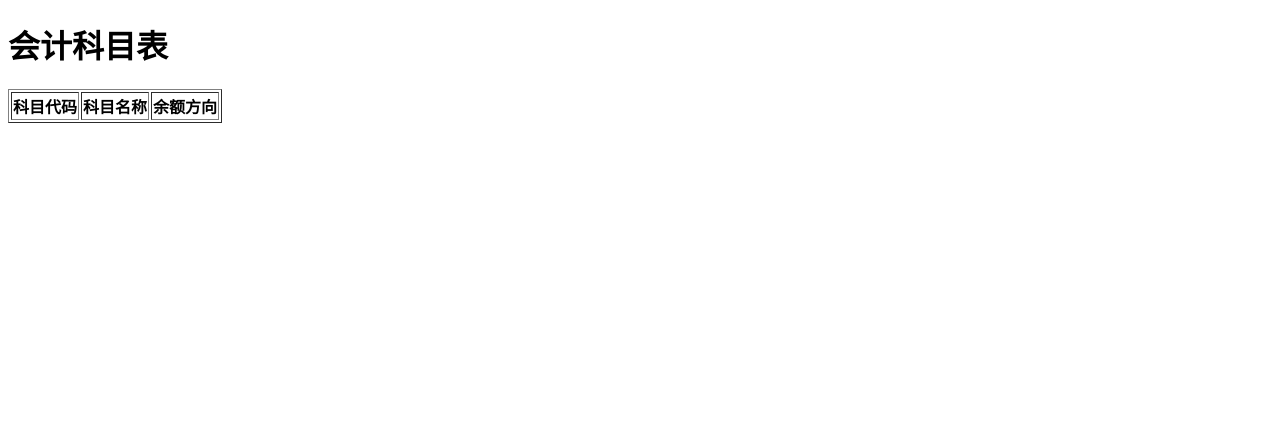
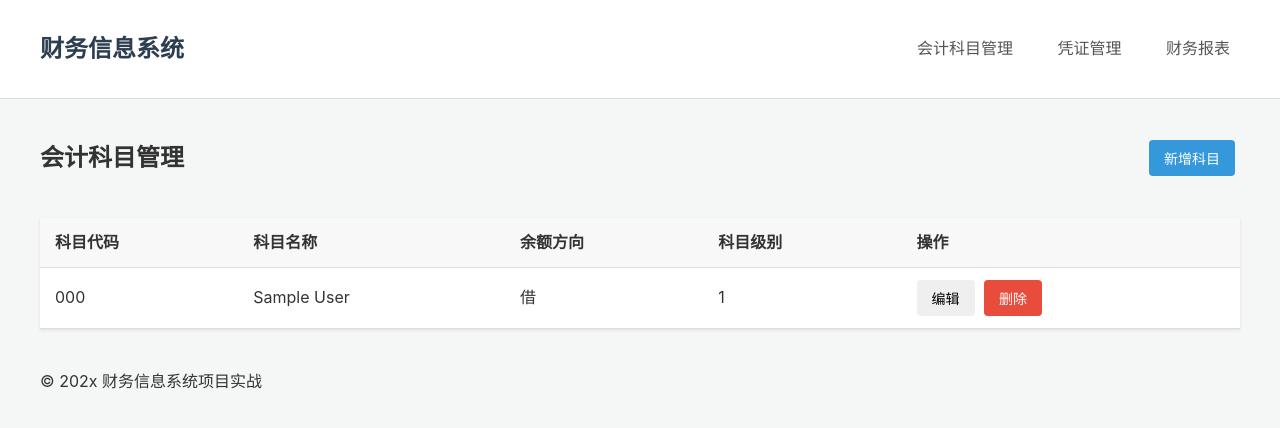
Before and after one commit to Jimmy-Lian/financial-system-tutorial, a Flask app: page /accounts in a window 1280 px wide. Shown: the top 428 px of the page. Run offline with Flask 3, Linux system fonts and the light colour scheme; tables that the repository leaves empty hold one stand-in row (values such as "Sample post"); lists and menus that the app fills with data are empty.

Commit message:
feat: Implement interactive accounts management page(页面优化)

```diff
--- /dev/null
+++ b/backend/static/css/style.css
@@ -0,0 +1,118 @@
+/* backend/static/css/style.css */
+body {
+    font-family: -apple-system, BlinkMacSystemFont, "Segoe UI", Roboto, "Helvetica Neue", Arial, sans-serif;
+    background-color: #f4f7f6;
+    color: #333;
+    margin: 0;
+    line-height: 1.6;
+}
+.container {
+    max-width: 1200px;
+    margin: 0 auto;
+    padding: 20px;
+}
+.navbar {
+    background-color: #fff;
+    border-bottom: 1px solid #ddd;
+    padding: 10px 0;
+}
+.navbar .container {
+    display: flex;
+    justify-content: space-between;
+    align-items: center;
+}
+.navbar-brand {
+    font-size: 1.5em;
+    font-weight: bold;
+    color: #2c3e50;
+    text-decoration: none;
+}
+.navbar-links a {
+    color: #555;
+    text-decoration: none;
+    margin-left: 20px;
+    padding: 5px 10px;
+    border-radius: 5px;
+    transition: background-color 0.3s;
+}
+.navbar-links a:hover {
+    background-color: #eee;
+}
+table {
+    width: 100%;
+    border-collapse: collapse;
+    margin-top: 20px;
+    background-color: #fff;
+    box-shadow: 0 1px 3px rgba(0,0,0,0.1);
+}
+th, td {
+    padding: 12px 15px;
+    text-align: left;
+    border-bottom: 1px solid #ddd;
+}
+th {
+    background-color: #f8f8f8;
+    font-weight: bold;
+}
+.btn {
+    padding: 8px 15px;
+    border: none;
+    border-radius: 4px;
+    cursor: pointer;
+    font-size: 14px;
+    margin-right: 5px;
+}
+.btn-primary {
+    background-color: #3498db;
+    color: white;
+}
+.btn-danger {
+    background-color: #e74c3c;
+    color: white;
+}
+
+/* backend/static/css/style.css (追加部分)*/
+.modal {
+    display: none;
+    position: fixed;
+    z-index: 1000;
+    left: 0;
+    top: 0;
+    width: 100%;
+    height: 100%;
+    overflow: auto;
+    background-color: rgba(0,0,0,0.4);
+}
+.modal-content {
+    background-color: #fefefe;
+    margin: 15% auto;
+    padding: 20px;
+    border: 1px solid #888;
+    width: 80%;
+    max-width: 500px;
+    border-radius: 8px;
+}
+.close-button {
+    color: #aaa;
+    float: right;
+    font-size: 28px;
+    font-weight: bold;
+}
+.close-button:hover,
+.close-button:focus {
+    color: black;
+    text-decoration: none;
+    cursor: pointer;
+}
+.form-group {
+    margin-bottom: 15px;
+}
+.form-group label {
+    display: block;
+    margin-bottom: 5px;
+}
+.form-group input, .form-group select {
+    width: 100%;
+    padding: 8px;
+    box-sizing: border-box;
+}
--- /dev/null
+++ b/backend/static/js/accounts.js
@@ -0,0 +1,132 @@
+// backend/static/js/accounts.js
+$(document).ready(function() {
+
+    const API_URL = '/api/accounts';
+    const $tableBody = $('#accounts-table tbody');
+    const $modal = $('#account-modal');
+    const $form = $('#account-form');
+    const $modalTitle = $('#modal-title');
+
+    // --- 功能1: 加载并显示所有会计科目 (Read) ---
+
+	function loadAccounts() {
+    $.ajax({
+        url: API_URL,
+        type: 'GET',
+        dataType: 'json', // 明确期望返回JSON
+        success: function(accounts) {
+            $tableBody.empty(); // 清空表格
+            accounts.forEach(function(account) {
+                const row = `
+                    <tr>
+                        <td>${account.account_code}</td>
+                        <td>${account.account_name}</td>
+                        <td>${account.balance_direction ==='debit' ? '借':'贷'}</td>
+                        <td>${account.level}</td>
+                        <td>
+                            <button class="btn btn-edit" data-code="${account.account_code}">编辑</button>
+                            <button class="btn btn-danger btn-delete" data-code="${account.account_code}">删除</button>
+                        </td>
+                    </tr>
+                `;
+                $tableBody.append(row);
+            });
+        },
+        //错误处理
+        error: function(xhr, status, error) {
+            console.error("AJAX请求失败:", status, error);
+            console.error("服务器响应:", xhr.responseText);
+            alert("加载会计科目失败！请检查浏览器控制台获取详细错误信息。");
+        }
+    });
+}
+    // --- 功能2: 处理新增和编辑弹窗 ---
+    // 打开新增弹窗
+    $('#btn-add-account').on('click', function() {
+        $modalTitle.text('新增科目');
+        $form[0].reset(); // 重置表单
+        $('#account-code').prop('readonly', false); // 科目代码可编辑
+        $modal.show();
+    });
+
+    // 关闭弹窗
+    $('.close-button').on('click', function() {
+        $modal.hide();
+    });
+
+    // --- 功能3: 提交表单 (Create & Update) ---
+    $form.on('submit', function(event) {
+        event.preventDefault(); // 阻止表单默认提交
+
+        const accountCode = $('#account-code').val();
+        const isUpdate = !!$('#account-code').prop('readonly');
+
+        const url = isUpdate ? `${API_URL}/${accountCode}` : API_URL;
+        const method = isUpdate ? 'PUT' : 'POST';
+
+        const formData = {
+            account_code: accountCode,
+            account_name: $('#account-name').val(),
+            balance_direction: $('#balance-direction').val()
+        };
+
+        $.ajax({
+            url: url,
+            type: method,
+            contentType: 'application/json',
+            data: JSON.stringify(formData),
+            success: function(response) {
+                alert(response.message);
+                $modal.hide();
+                loadAccounts(); // 刷新表格
+            },
+            error: function() {
+                alert('操作失败！');
+            }
+        });
+    });
+
+// --- 功能4: 处理编辑按钮点击 (填充表单) ---
+$tableBody.on('click', '.btn-edit', function() {
+    const accountCode = $(this).data('code');
+
+    // 先通过API获取该科目的最新数据
+    $.ajax({
+        url: `${API_URL}/${accountCode}`,
+        type: 'GET',
+        success: function(account) {
+            $modalTitle.text('编辑科目');
+            $('#account-code').val(account.account_code).prop('readonly', true);
+            $('#account-name').val(account.account_name);
+            $('#balance-direction').val(account.balance_direction);
+            $modal.show();
+        },
+        //  增加错误处理逻辑
+        error: function(xhr) {
+            // 如果请求失败，弹窗提示错误信息
+            alert('获取科目信息失败: ' + (xhr.responseJSON ? xhr.responseJSON.error : '未知错误'));
+        }
+    });
+});
+
+    // --- 功能5: 处理删除按钮点击 (Delete) ---
+    $tableBody.on('click', '.btn-delete', function() {
+        if (confirm('确定要删除这个科目吗？')) {
+            const accountCode = $(this).data('code');
+            $.ajax({
+                url: `${API_URL}/${accountCode}`,
+                type: 'DELETE',
+                success: function(response) {
+                    alert(response.message);
+                    loadAccounts(); // 刷新表格
+                },
+                error: function(xhr) {
+                    alert('删除失败: ' + xhr.responseJSON.error);
+                }
+            });
+        }
+    });
+
+    // 页面初始加载
+    loadAccounts();
+});
--- a/backend/templates/accounts.html
+++ b/backend/templates/accounts.html
@@ -1,29 +1,53 @@
 <!-- backend/templates/accounts.html -->
-<!DOCTYPE html>
-<html lang="zh-CN">
-<head>
-    <meta charset="UTF-8">
-    <title>会计科目表</title>
-</head>
-<body>
-    <h1>会计科目表</h1>
-    <table border="1">
+{% extends "layout.html" %}
+{% block title %}会计科目管理{% endblock %}
+{% block content %}
+    <div class="page-header" style="display: flex; justify-content: space-between; align-items: center;">
+        <h2>会计科目管理</h2>
+        <button id="btn-add-account" class="btn btn-primary">新增科目</button>
+    </div>
+    <table id="accounts-table">
         <thead>
             <tr>
                 <th>科目代码</th>
                 <th>科目名称</th>
                 <th>余额方向</th>
+                <th>科目级别</th>
+                <th>操作</th>
             </tr>
         </thead>
         <tbody>
-            {% for account in accounts %}
-            <tr>
-                <td>{{ account.account_code }}</td>
-                <td>{{ account.account_name }}</td>
-                <td>{{ account.balance_direction }}</td>
-            </tr>
-            {% endfor %}
+            <!-- 表格内容将由jQuery动态填充 -->
         </tbody>
     </table>
-</body>
-</html>
+    <!-- 新增/编辑弹窗 (默认隐藏) -->
+    <div id="account-modal" class="modal">
+        <div class="modal-content">
+            <span class="close-button">&times;</span>
+            <h3 id="modal-title">新增科目</h3>
+            <form id="account-form">
+                <div class="form-group">
+                    <label for="account-code">科目代码</label>
+                    <input type="text" id="account-code" name="account_code" required>
+                </div>
+                <div class="form-group">
+                    <label for="account-name">科目名称</label>
+                    <input type="text" id="account-name" name="account_name" required>
+                </div>
+                <div class="form-group">
+                    <label for="balance-direction">余额方向</label>
+                    <select id="balance-direction" name="balance_direction">
+                        <option value="debit">借</option>
+                        <option value="credit">贷</option>
+                    </select>
+                </div>
+                <div class="form-actions">
+                    <button type="submit" class="btn btn-primary">保存</button>
+                </div>
+            </form>
+        </div>
+    </div>
+{% endblock %}
+{% block scripts %}
+    <script src="{{ url_for('static', filename='js/accounts.js') }}"></script>
+{% endblock %}
--- /dev/null
+++ b/backend/templates/layout.html
@@ -0,0 +1,34 @@
+<!-- backend/templates/layout.html -->
+<!DOCTYPE html>
+<html lang="zh-CN">
+<head>
+    <meta charset="UTF-8">
+    <title>{% block title %}财务信息系统{% endblock %}</title>
+    <!-- 引入CSS样式 -->
+    <link rel="stylesheet" href="{{ url_for('static', filename='css/style.css') }}">
+</head>
+<body>
+    <nav class="navbar">
+        <div class="container">
+            <a class="navbar-brand" href="/">财务信息系统</a>
+            <div class="navbar-links">
+                <a href="/accounts">会计科目管理</a>
+                <a href="/vouchers">凭证管理</a>
+                <a href="/reports">财务报表</a>
+            </div>
+        </div>
+    </nav>
+    <main class="container">
+        {% block content %}{% endblock %}
+    </main>
+    <footer class="footer">
+        <div class="container">
+            &copy; 202x 财务信息系统项目实战
+        </div>
+    </footer>
+    <!-- 引入jQuery -->
+    <script src="https://code.jquery.com/jquery-3.6.0.min.js"></script>
+    <!-- 引入子模板自定义的JS脚本 -->
+    {% block scripts %}{% endblock %}
+</body>
+</html>
```
